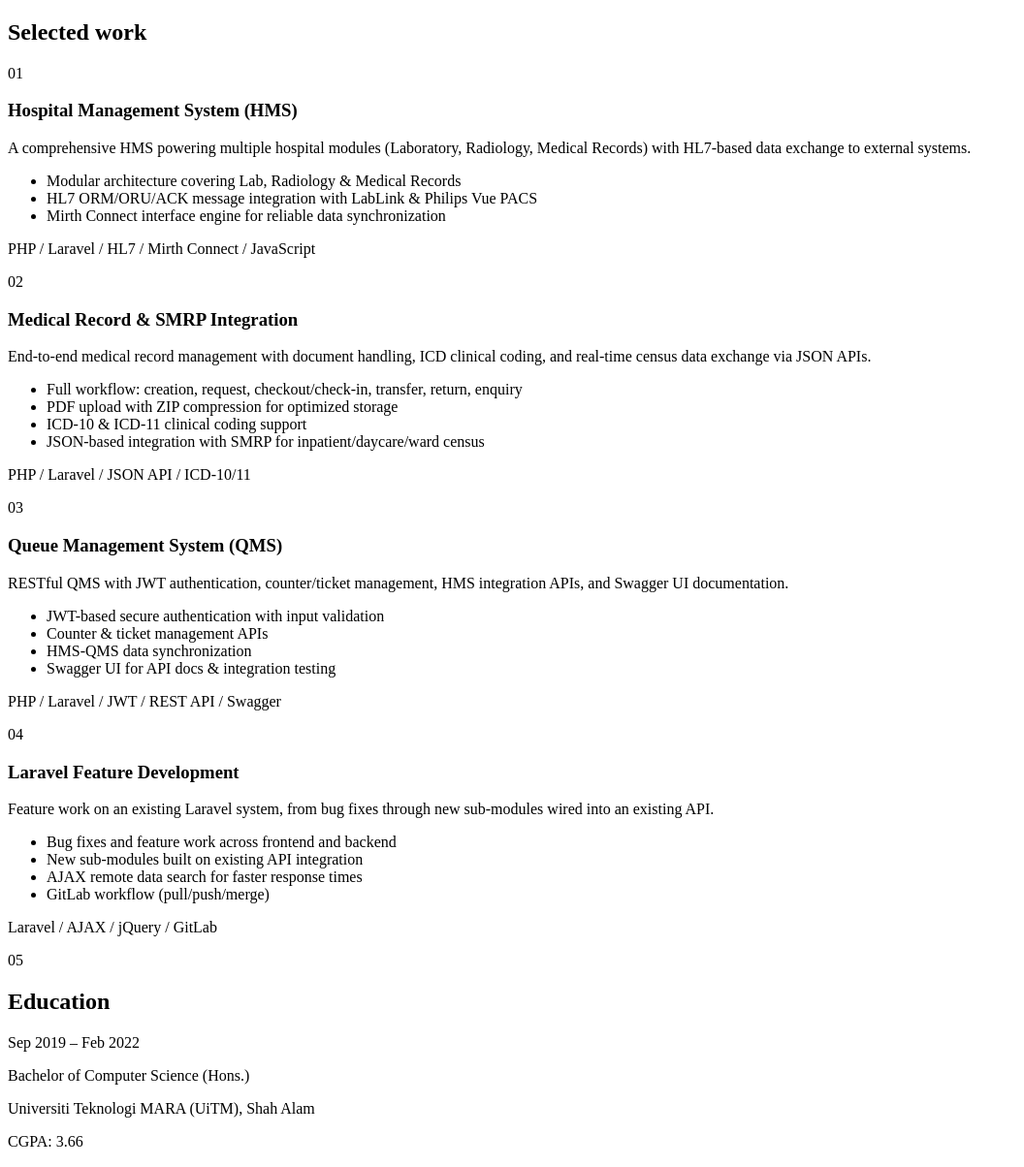
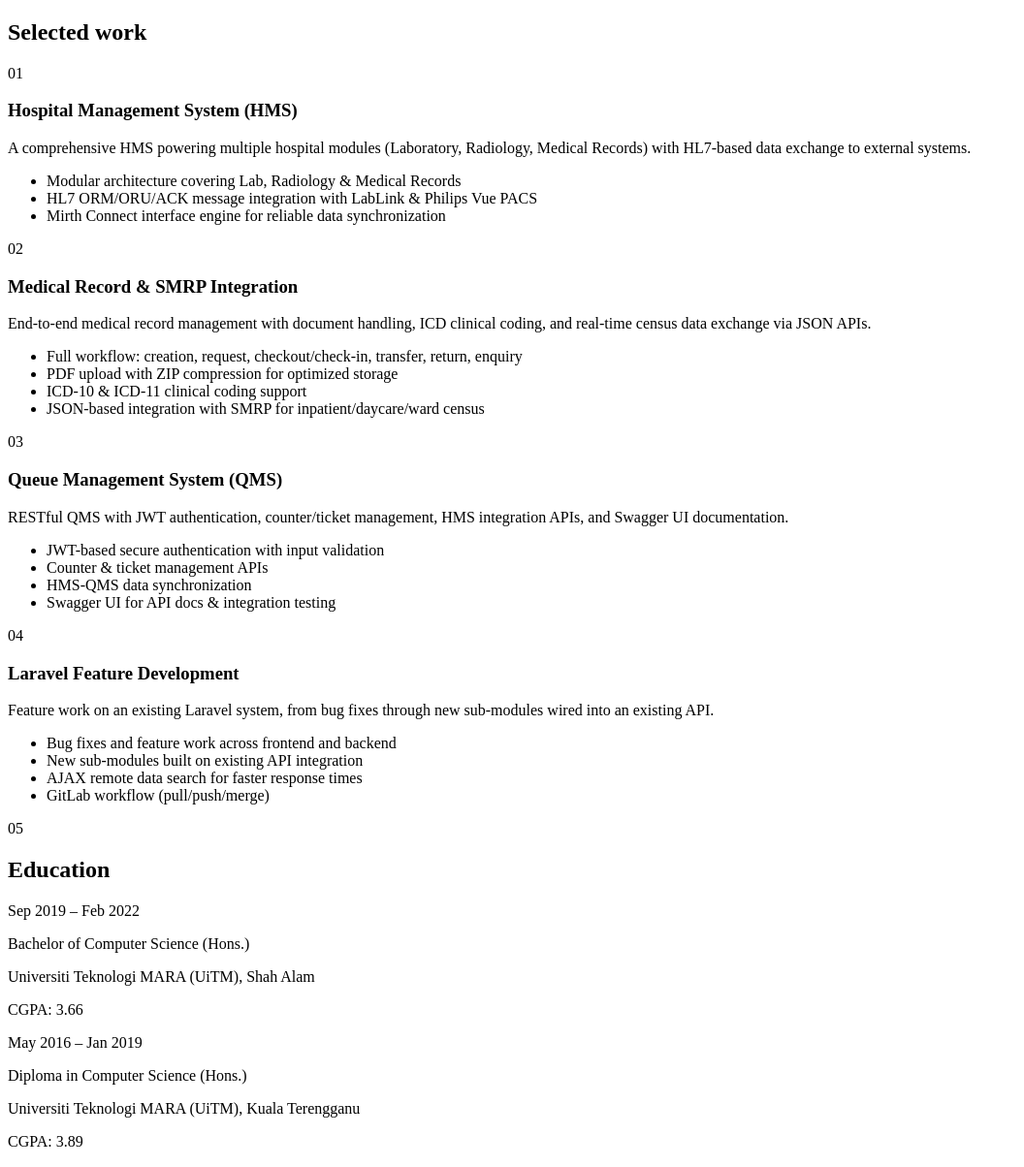
Before and after one commit to ian9598/myPortfolio, a Laravel app: page / in a window 1280 px wide. Shown: the part 2646-3850 px from the top of the page at 97% size, without its empty margins (0-1056 px from the left). Run offline with Laravel 12, Linux system fonts and the light colour scheme.

Commit message:
Remove the uppercase tag line under each project

```diff
--- a/resources/views/portfolio.blade.php
+++ b/resources/views/portfolio.blade.php
@@ -259,8 +259,6 @@
                                     </li>
                                 @endforeach
                             </ul>
-
-                            <p class="mt-4 font-mono text-[11px] uppercase tracking-[0.08em] text-muted">{{ implode(' / ', $project['tags']) }}</p>
                         </div>
                     </article>
                 @endforeach
```
